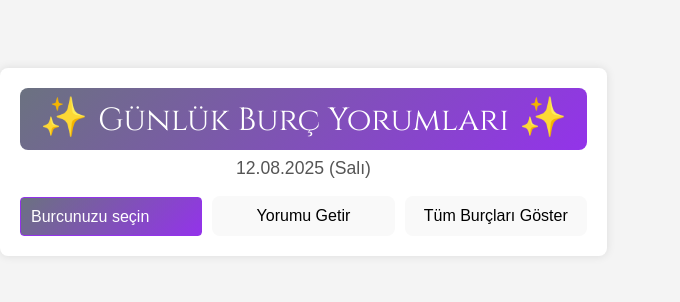
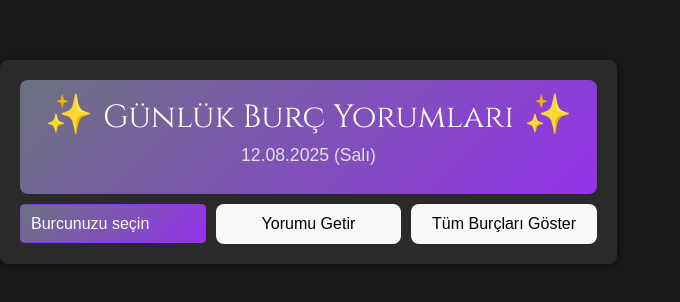
Before and after one commit to serdaraltan/burc-uygulamasi, a React (Vite) app: page / in a window 1280 px wide. Shown: the part 238-540 px from the top of the page, without its empty margins (0-680 px from the left). Built offline with nearby package versions, Linux system fonts and the light colour scheme; the HTML template or start-up script is replaced by a standard one.

Commit message:
Arka plan siyaha yakın, kartlar koyu,başlık ve tarih aynı blokta, analytics kodu eklendi

```diff
--- a/index.html
+++ b/index.html
@@ -5,7 +5,7 @@
     <link rel="icon" type="image/svg+xml" href="/vite.svg" />
     <link href="https://fonts.googleapis.com/css2?family=Cinzel&display=swap" rel="stylesheet">
     <meta name="viewport" content="width=device-width, initial-scale=1.0" />
-    <title>Vite + React</title>
+    <title>Burç Uygulaması</title>
   </head>
   <body>
     <div id="root"></div>
--- a/src/App.jsx
+++ b/src/App.jsx
@@ -1,5 +1,6 @@
 import { useState, useEffect } from 'react';
 import './styles.css';
+import { Analytics } from "@vercel/analytics/next";
 
 function App() {
   const [sign, setSign] = useState('');
@@ -96,12 +97,15 @@ function App() {
 
   return (
     <div className="container">
+      <Analytics />
+      <div className="header-block">
         <h1>
           <span className="star-icon">✨</span>
           Günlük Burç Yorumları
           <span className="star-icon">✨</span>
         </h1>
         <div className="header-date">{today}</div>
+      </div>
       <div className="form-row">
         <select value={sign} onChange={(e) => setSign(e.target.value)}>
           <option value="">Burcunuzu seçin</option>
@@ -124,10 +128,10 @@ function App() {
         <div
           className="result"
           style={{
-            background: `linear-gradient(135deg, ${horoscope.color} 0%, ${horoscope.color}33 100%)`,
+            background: `linear-gradient(135deg, ${horoscope.color}80, ${horoscope.color}20), #2a2a2a`,
             padding: "15px",
             borderRadius: "12px",
-            boxShadow: "0 4px 15px rgba(0,0,0,0.1)",
+            boxShadow: "0 4px 15px rgba(0,0,0,0.5)",
             marginTop: "15px"
           }}
         >
@@ -151,7 +155,7 @@ function App() {
               key={h.sign}
               className="card"
               style={{
-                background: `linear-gradient(135deg, ${h.color} 0%, ${h.color}33 100%)`
+                background: `linear-gradient(135deg, ${h.color}80, ${h.color}20), #2a2a2a`
               }}
             >
               <h2 className="card-title" style={{ color: h.color }}>
--- a/src/styles.css
+++ b/src/styles.css
@@ -1,4 +1,4 @@
-/* styles.css - card-title ve circle label masaüstü için düzeltildi, dropdown stili eklendi */
+/* styles.css - Arka plan siyaha yakın, kartlar koyu, başlık ve tarih aynı blokta */
 
 /* Temel: Tarayıcı varsayılanlarını sıfırla */
 * {
@@ -9,28 +9,32 @@
 
 body {
   font-family: Arial, sans-serif;
-  background: #f4f4f4;
+  background: #1a1a1a; /* Siyah yakın */
 }
 
-/* CONTAINER: butonlarla hizalı */
+/* CONTAINER: Koyu gri arka plan */
 .container {
   max-width: 1060px;
   margin: 40px auto;
-  background: white;
+  background: #2a2a2a; /* Koyu gri */
   padding: 20px;
   border-radius: 8px;
-  box-shadow: 0 0 10px rgba(0,0,0,0.1);
+  box-shadow: 0 0 10px rgba(0,0,0,0.5);
+}
+
+/* Başlık bloğu */
+.header-block {
+  background: linear-gradient(135deg, #6b7280, #9333ea);
+  padding: 15px;
+  border-radius: 8px;
+  text-align: center;
 }
 
 /* Başlık */
 h1 {
-  text-align: center;
   font-family: 'Cinzel', serif;
   font-size: 2em;
-  background: linear-gradient(135deg, #6b7280, #9333ea);
   color: white;
-  padding: 10px;
-  border-radius: 8px;
   animation: fadeIn 1s ease forwards;
 }
 
@@ -48,11 +52,11 @@ h1 .star-icon {
 
 /* Başlık altına tarih */
 .header-date {
-  text-align: center;
-  color: #555;
+  background: none;
+  color: #e0e0e0; /* Açık gri, gradient uyumlu */
   font-size: 1.1em;
   margin-top: 5px;
-  margin-bottom: 15px;
+  margin-bottom: 10px;
 }
 
 /* Form satırı (select ve butonlar için) */
@@ -181,19 +185,20 @@ select option:hover {
 .result {
   padding: 15px;
   border-radius: 12px;
-  box-shadow: 0 4px 15px rgba(0,0,0,0.1);
-  color: #222;
+  box-shadow: 0 4px 15px rgba(0,0,0,0.5);
+  color: #e0e0e0; /* Koyu tema için açık gri */
 }
 
 /* .result hover */
 .result:hover {
-  box-shadow: 0 6px 18px rgba(0,0,0,0.15);
+  box-shadow: 0 6px 18px rgba(0,0,0,0.6);
 }
 
 /* Stats basit hali */
 .stats {
   margin-top: 10px;
   font-size: 1.1em;
+  color: #e0e0e0; /* Koyu tema uyumlu */
 }
 
 /* Başlık (emoji + isim hizalaması) */
@@ -219,12 +224,13 @@ select option:hover {
   min-height: 220px;
   padding: 15px;
   border-radius: 12px;
-  box-shadow: 0 4px 15px rgba(0,0,0,0.1);
+  box-shadow: 0 4px 15px rgba(0,0,0,0.5);
   overflow: auto;
   display: flex;
   flex-direction: column;
   justify-content: flex-start;
   z-index: 2;
+  color: #e0e0e0; /* Koyu tema için açık gri */
 }
 
 /* Mobilde daha kompakt */
@@ -237,14 +243,14 @@ select option:hover {
 /* Kart hover: sadece gölge */
 @media (hover: hover) and (pointer: fine) {
   .grid .card:hover {
-    box-shadow: 0 6px 18px rgba(0,0,0,0.15);
+    box-shadow: 0 6px 18px rgba(0,0,0,0.6);
   }
 }
 
 /* Dokunmatik cihazlarda hover kapalı */
 @media (hover: none) and (pointer: coarse) {
   .grid .card, .grid .card:hover {
-    box-shadow: 0 4px 15px rgba(0,0,0,0.1);
+    box-shadow: 0 4px 15px rgba(0,0,0,0.5);
   }
 }
 
```
Lines whose indentation alone changed are shown as unchanged.
